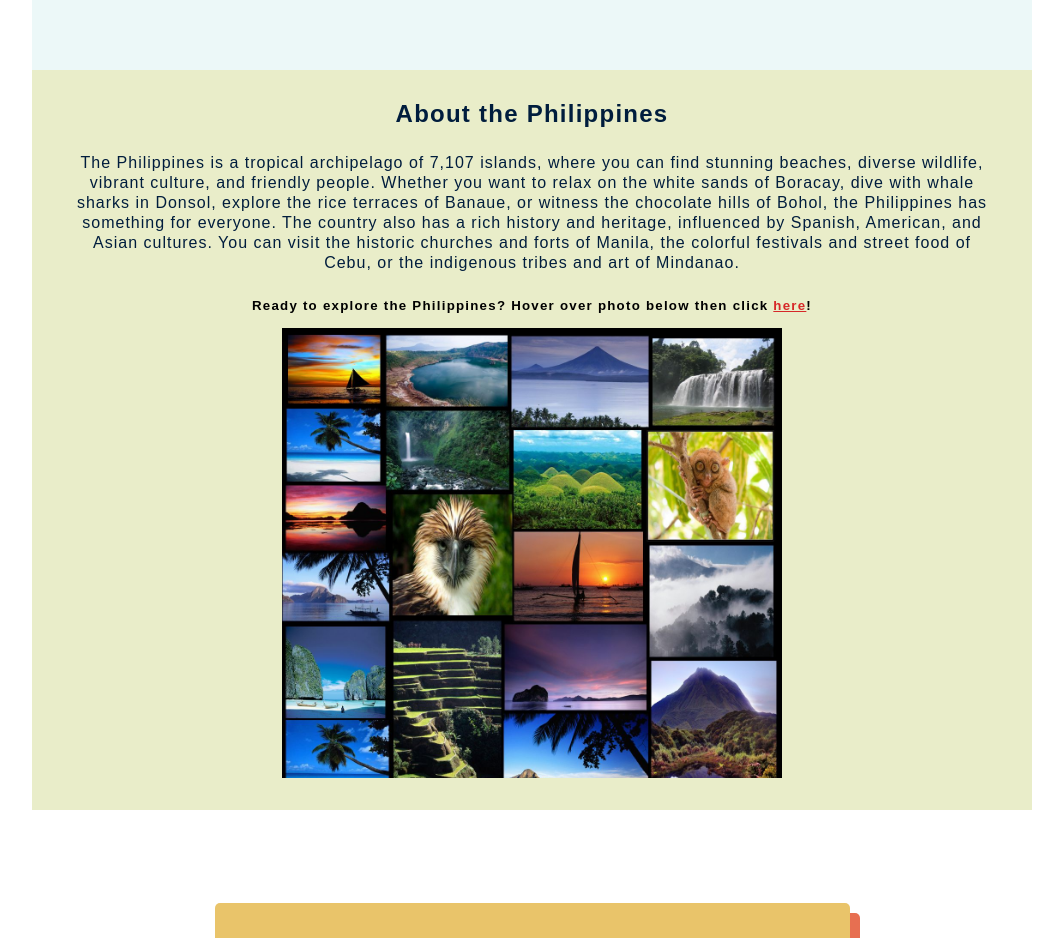
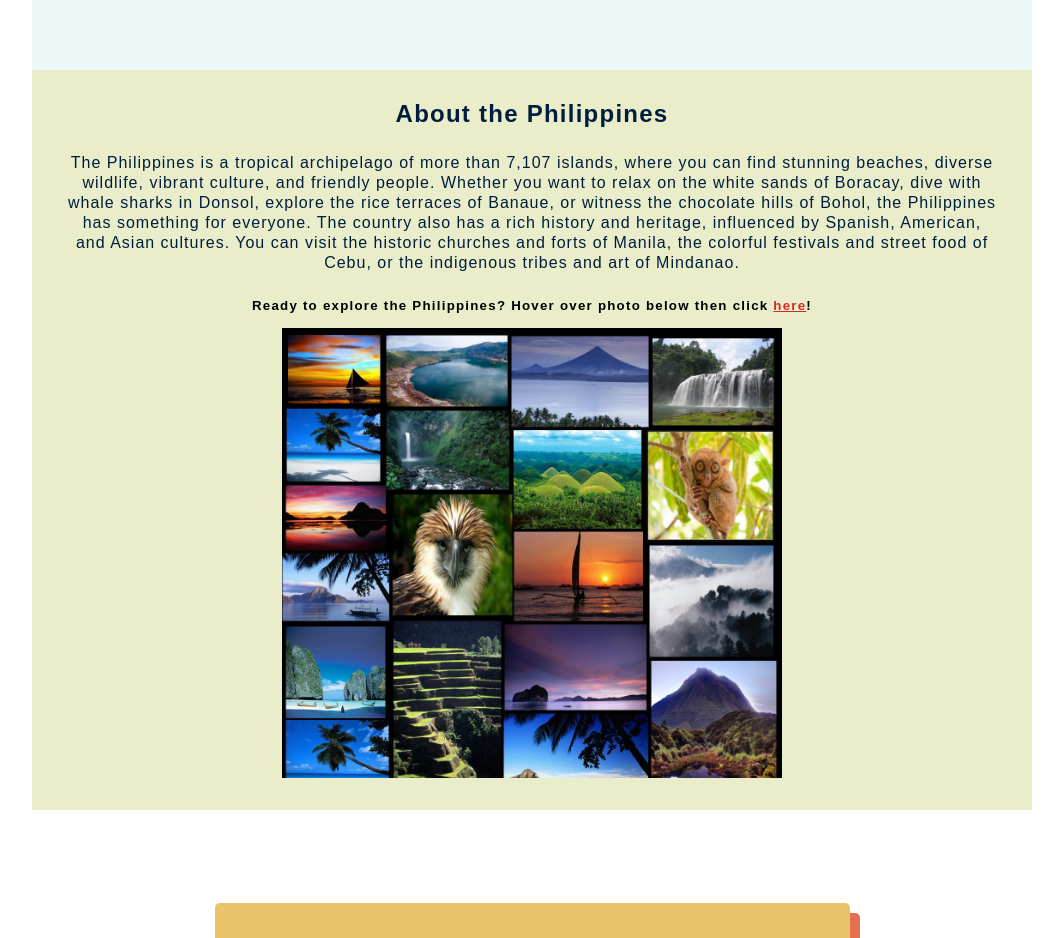
Before and after one commit to sarahjq-s/home-country-page, a plain HTML site: page index.html in a window 1280 px wide. Shown: the part 960-1898 px from the top of the page, without its empty margins (108-1171 px from the left). Drawn offline with Linux system fonts and the light colour scheme; a web font is replaced by a local one.

Commit message:
Update index.html

```diff
--- a/index.html
+++ b/index.html
@@ -41,7 +41,7 @@
         <!--ABOUT SECTION-->
         <div class="about-section">
             <h3>About the Philippines</h3>
-            <p>The Philippines is a tropical archipelago of 7,107 islands, where you can find stunning beaches, diverse wildlife, vibrant culture, and friendly people. Whether you want to relax on the white sands of Boracay, dive with whale sharks in Donsol, explore the rice terraces of Banaue, or witness the chocolate hills of Bohol, the Philippines has something for everyone. The country also has a rich history and heritage, influenced by Spanish, American, and Asian cultures. You can visit the historic churches and forts of Manila, the colorful festivals and street food of Cebu, or the indigenous tribes and art of Mindanao.</p>
+            <p>The Philippines is a tropical archipelago of more than 7,107 islands, where you can find stunning beaches, diverse wildlife, vibrant culture, and friendly people. Whether you want to relax on the white sands of Boracay, dive with whale sharks in Donsol, explore the rice terraces of Banaue, or witness the chocolate hills of Bohol, the Philippines has something for everyone. The country also has a rich history and heritage, influenced by Spanish, American, and Asian cultures. You can visit the historic churches and forts of Manila, the colorful festivals and street food of Cebu, or the indigenous tribes and art of Mindanao.</p>
 
             <h5>Ready to explore the Philippines? Hover over photo below then click <a href="https://www.bing.com/travel/place-information?q=Philippines&SID=fe47e182-43d6-4546-8bee-86609d6dd805&form=TGBWPT&entrypoint=TGBWPT" target="_blank">
             here</a>!</h5>
```
